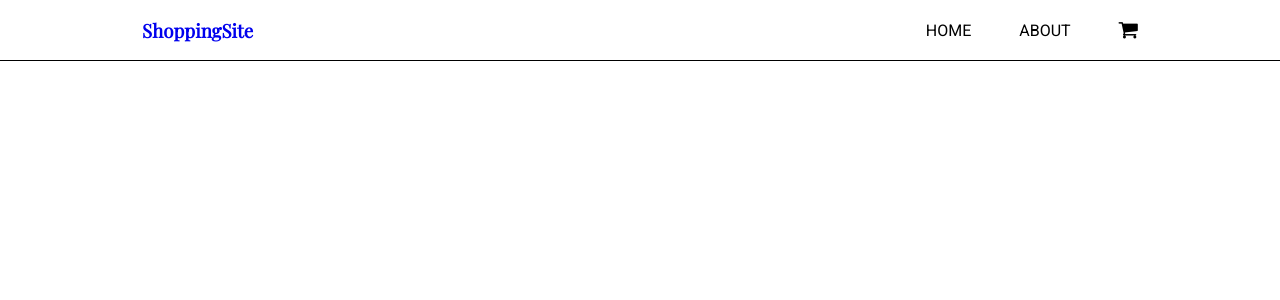
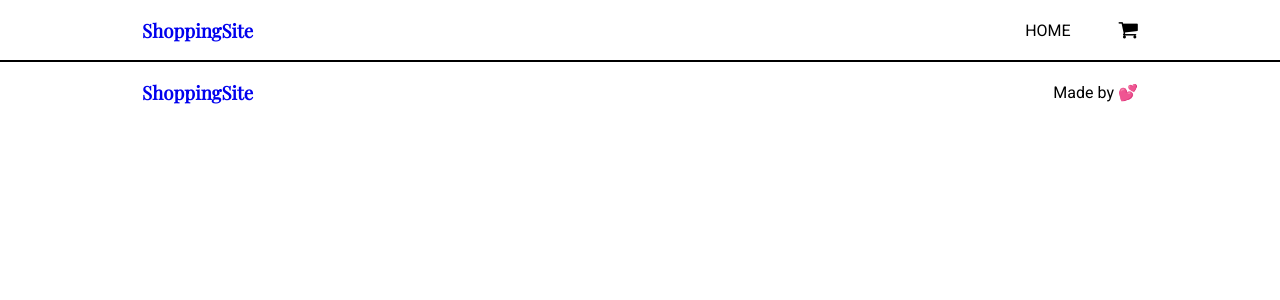
Before and after one commit to ridvanakca/ng-shopping-site, an Angular app: page / in a window 1280 px wide. Shown: the top 300 px of the page. Built offline with nearby package versions, Linux system fonts and the light colour scheme.

Commit message:
footer component is generated

```diff
--- a/src/app/app.component.html
+++ b/src/app/app.component.html
@@ -1 +1,5 @@
 <app-header></app-header>
+
+<router-outlet></router-outlet>
+
+<app-footer></app-footer>
--- a/src/app/app.module.ts
+++ b/src/app/app.module.ts
@@ -4,11 +4,13 @@ import { NgModule } from '@angular/core';
 import { AppRoutingModule } from './app-routing.module';
 import { AppComponent } from './app.component';
 import { HeaderComponent } from './components/header/header.component';
+import { FooterComponent } from './components/footer/footer.component';
 
 @NgModule({
   declarations: [
     AppComponent,
-    HeaderComponent
+    HeaderComponent,
+    FooterComponent
   ],
   imports: [
     BrowserModule,
--- /dev/null
+++ b/src/app/components/footer/footer.component.html
@@ -0,0 +1,8 @@
+<footer class="footer">
+  <div class="container row">
+    <a>
+      <h3 class="logo"><a href="#">ShoppingSite</a></h3>
+    </a>
+    <p>Made by 💕</p>
+  </div>
+</footer>
--- /dev/null
+++ b/src/app/components/footer/footer.component.scss
@@ -0,0 +1,16 @@
+.footer {
+  padding: 1.1rem;
+  border-top: 1px solid #000;
+  display: flex;
+  justify-content: space-between;
+}
+
+@media (max-width: 768px) {
+  .row {
+    flex-direction: column;
+  }
+
+  .logo {
+    margin-bottom: 1rem;
+  }
+}
--- /dev/null
+++ b/src/app/components/footer/footer.component.ts
@@ -0,0 +1,15 @@
+import { Component, OnInit } from '@angular/core';
+
+@Component({
+  selector: 'app-footer',
+  templateUrl: './footer.component.html',
+  styleUrls: ['./footer.component.scss']
+})
+export class FooterComponent implements OnInit {
+
+  constructor() { }
+
+  ngOnInit(): void {
+  }
+
+}
--- a/src/app/components/header/header.component.html
+++ b/src/app/components/header/header.component.html
@@ -1,12 +1,12 @@
 <header class="header">
-  <div class="container row">
+  <div class="container">
+    <div class="row">
       <a>
         <h3 class="logo"><a href="#">ShoppingSite</a></h3>
       </a>
       <nav>
         <ul class="nav-list">
           <li class="nav-item"><a href="#" class="nav-link">Home</a></li>
-        <li class="nav-item"><a href="#" class="nav-link">About</a></li>
           <li class="nav-item">
             <a href="#" class="nav-link"
               ><i class="fa fa-shopping-cart icon"></i
@@ -15,4 +15,5 @@
         </ul>
       </nav>
     </div>
+  </div>
 </header>
--- a/src/app/components/header/header.component.scss
+++ b/src/app/components/header/header.component.scss
@@ -1,16 +1,6 @@
 .header {
   padding: 1.1rem;
   border-bottom: 1px solid #000;
-}
-
-.row {
-  display: flex;
-  justify-content: space-between;
-  align-items: center;
-}
-
-.logo {
-  font-family: "Playfair Display", serif;
 }
 
 .nav-list {
--- a/src/styles.scss
+++ b/src/styles.scss
@@ -25,3 +25,13 @@ img {
 a {
   text-decoration: none;
 }
+
+.logo {
+  font-family: "Playfair Display", serif;
+}
+
+.row {
+  display: flex;
+  justify-content: space-between;
+  align-items: center;
+}
```
Also changed, not shown: 1 other file (tests, documents, lock files or other folders). Lines whose indentation alone changed are shown as unchanged.
